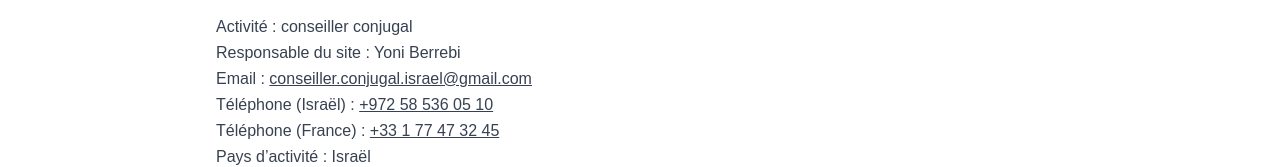
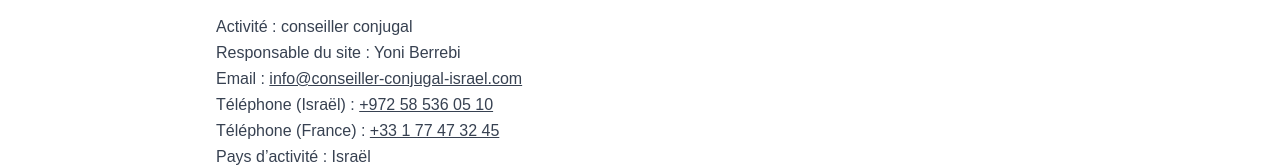
Before and after one commit to Yoyo55web/conseiller-conjugal-israel, a Next.js app: page /mentions-legales in a window 1280 px wide. Shown: the part 231-398 px from the top of the page. Built offline with nearby package versions, Linux system fonts and the light colour scheme.

Commit message:
Remplace l’adresse de contact publique par info@conseiller-conjugal-israel.com

```diff
--- a/app/confidentialite/page.tsx
+++ b/app/confidentialite/page.tsx
@@ -2,7 +2,7 @@ import type { Metadata } from "next";
 import Link from "next/link";
 import { buildMetadata } from "../_seo/metadata";
 
-const EMAIL = "conseiller.conjugal.israel@gmail.com";
+const EMAIL = "info@conseiller-conjugal-israel.com";
 
 export const metadata: Metadata = buildMetadata({
   title: "Politique de confidentialité",
--- a/app/contact/page.tsx
+++ b/app/contact/page.tsx
@@ -5,7 +5,7 @@ import { buildMetadata } from "../_seo/metadata";
 const WHATSAPP_LINK =
   "https://wa.me/972585360510?text=Bonjour%2C%20je%20souhaite%20prendre%20rendez-vous%20pour%20un%20accompagnement%20conjugal.%20Pourriez-vous%20m%E2%80%99indiquer%20vos%20prochaines%20disponibilit%C3%A9s%20et%20le%20tarif%20%3F";
 
-const EMAIL = "conseiller.conjugal.israel@gmail.com";
+const EMAIL = "info@conseiller-conjugal-israel.com";
 const TEL_IL_DISPLAY = "+972 58 536 05 10";
 const TEL_IL = "+972585360510";
 const TEL_FR_DISPLAY = "+33 1 77 47 32 45";
--- a/app/mentions-legales/page.tsx
+++ b/app/mentions-legales/page.tsx
@@ -20,8 +20,8 @@ export default function MentionsLegalesPage() {
           Activité : conseiller conjugal<br />
           Responsable du site : Yoni Berrebi<br />
           Email :{" "}
-          <a className="underline" href="mailto:conseiller.conjugal.israel@gmail.com">
-            conseiller.conjugal.israel@gmail.com
+          <a className="underline" href="mailto:info@conseiller-conjugal-israel.com">
+            info@conseiller-conjugal-israel.com
           </a><br />
           Téléphone (Israël) :{" "}
           <a className="underline" href="tel:+972585360510">+972 58 536 05 10</a><br />
--- a/app/page.tsx
+++ b/app/page.tsx
@@ -16,7 +16,7 @@ const personJsonLd = {
   jobTitle: "Conseiller conjugal",
   url: "https://www.conseiller-conjugal-israel.com/qui-sommes-nous",
   telephone: "+972585360510",
-  email: "conseiller.conjugal.israel@gmail.com",
+  email: "info@conseiller-conjugal-israel.com",
   knowsLanguage: ["fr"],
 };
 
```
